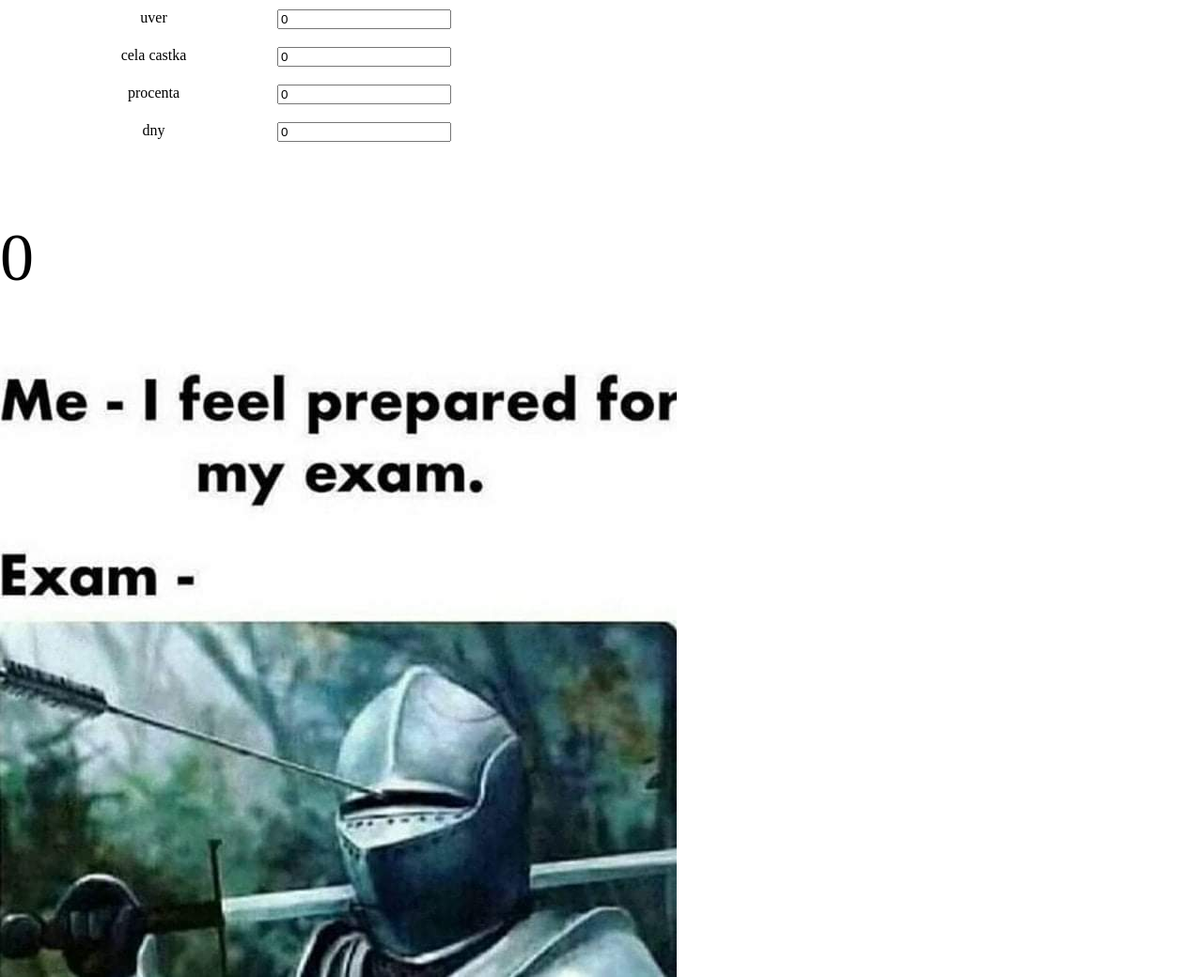
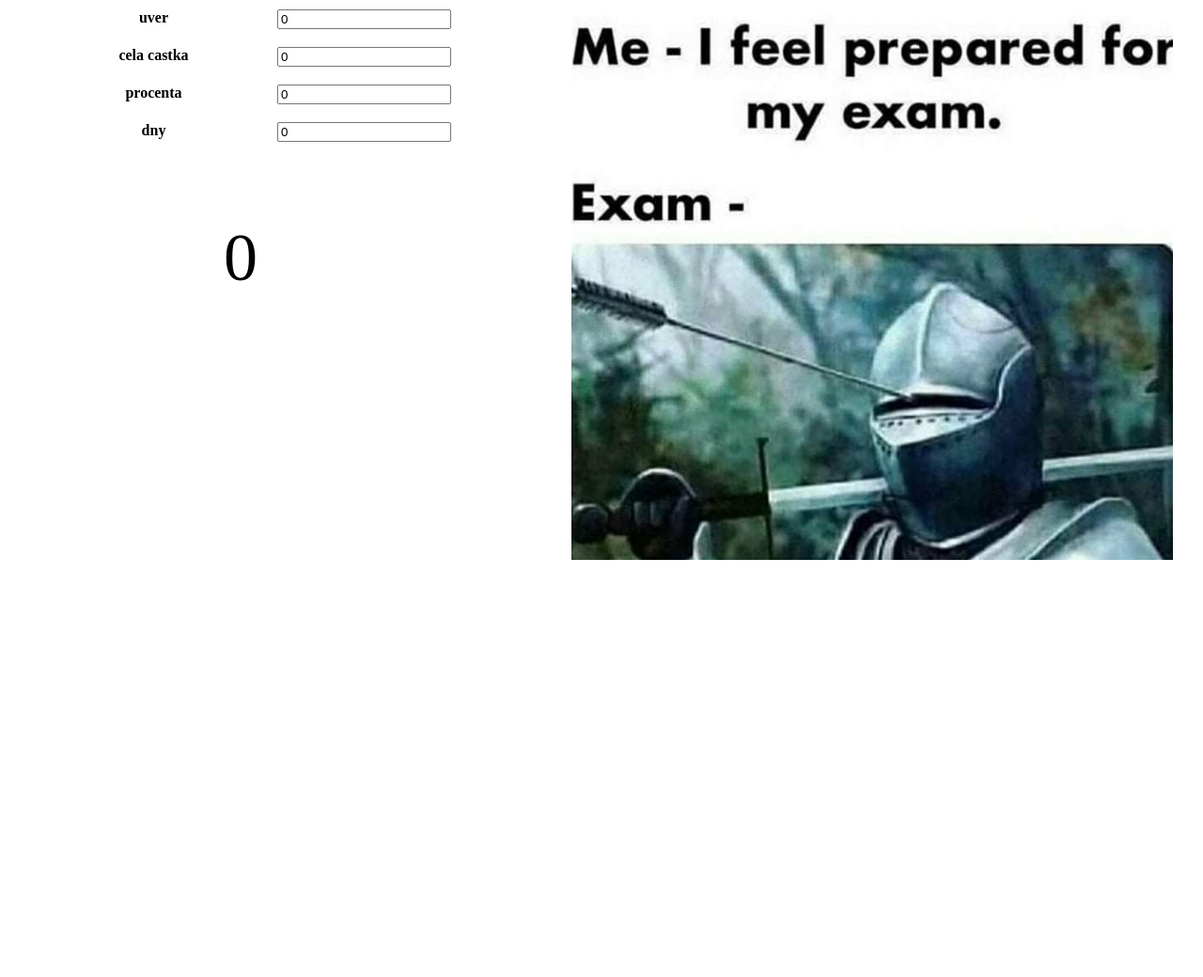
Before and after one commit to MiloslavStekrt/ekonomika-calc-vuejs, a plain HTML site: page index.html in a window 1280 px wide. Shown: the whole page at 94% size. After the commit the page ends 800 px from the top, so only its background shows below. Drawn offline with nearby package versions, Linux system fonts and the light colour scheme.

Commit message:
design memes image

```diff
--- a/index.html
+++ b/index.html
@@ -19,9 +19,21 @@
             display: flex;
             justify-content: space-between;
             padding: .6em 2em;
+            font-weight: bold;
         }
         p{
             font-size: 72px;
+            text-align: center;
+        }
+        .meme{
+            width: 50vw;
+            position: fixed;
+            right: 2em;
+            top: 1em;
+        }
+        .meme img{
+            width: 100%;
+            height: 100%;
         }
     </style>
 </head>
```
